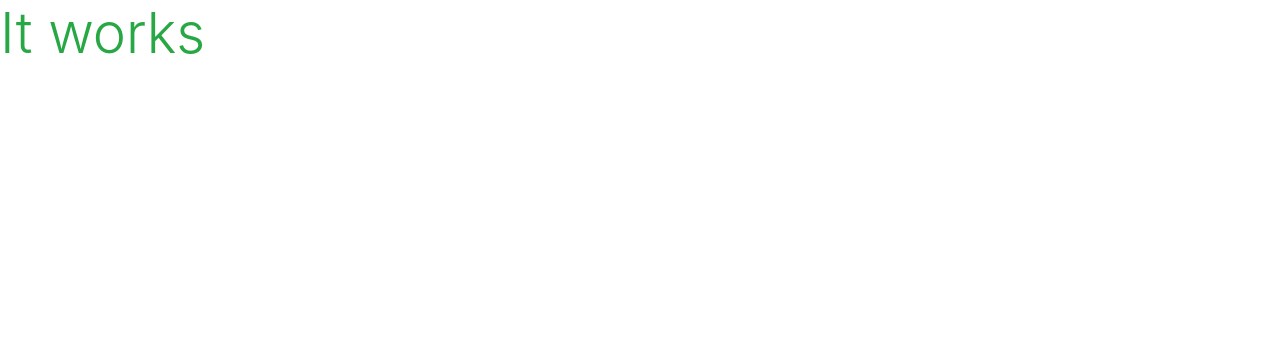
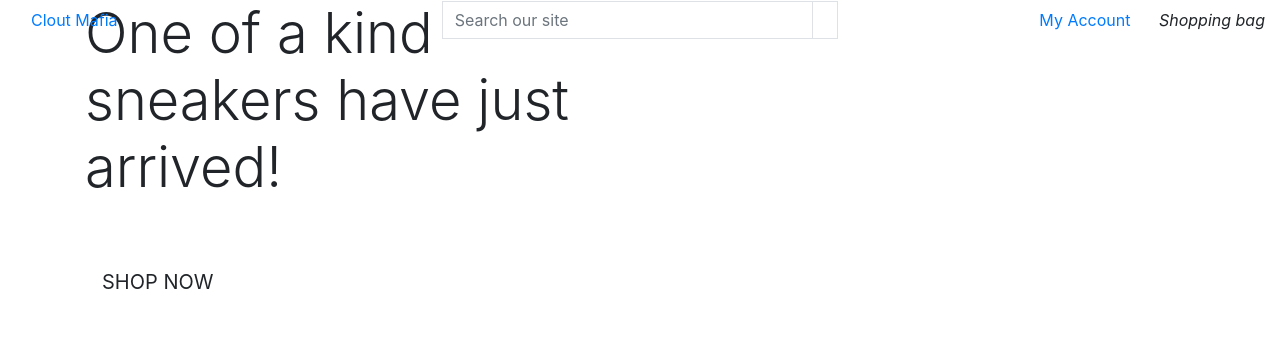
Before and after one commit to adnanmuhtadi/milestone-project-4, a Django app: page / in a window 1280 px wide. Shown: the top 361 px of the page. Run offline with Django 3.2, Linux system fonts and the light colour scheme; some libraries are stand-ins or nearby versions.

Commit message:
Mod - Added navigation bar template
Added the fundamental structure of the navigation bar

```diff
--- a/home/templates/home/index.html
+++ b/home/templates/home/index.html
@@ -1,6 +1,27 @@
 {% extends "base.html" %}
 {% load static %}
 
+{% block page_header %}
+    <div class="container header-container">
+        <div class="row">
+            <div class="col">
+
+            </div>
+        </div>
+    </div>
+{% endblock %}
+
 {% block content %}
-<h1 class="display-4 text-success">It works</h1>
+    <div class="container h-100">
+        <div class="row h-100">
+            <div class="col-7 col-md-6 my-auto">
+                <h1 class="display-4 logo-front text-black">One of a kind sneakers have just arrived!</h1>
+                <div class="my-5">
+                    <h4>
+                        <a href="" class="show-now-button btn btn-lg rounded-0 text-uppercase py-3">Shop Now</a>
+                    </h4>
+                </div>
+            </div>
+        </div>
+    </div>
 {% endblock %}
--- a/templates/base.html
+++ b/templates/base.html
@@ -38,7 +38,65 @@
 
     <body>
 
-        <header class="container-fluid fixed-top"></header>
+        <header class="container-fluid fixed-top">
+            <div class="row">
+                <!-- linking 'home' url which was defined in urls.py-->
+                <div class="col-12 col-lg-4 my-auto py-1 py-lg-0 text-center text-lg-left">
+                    <a href="" class="nav-link main-logo-link">Clout Mafia</a>
+                </div>
+                <!-- Search functionality -->
+                <div class="col-12 col-lg-4 my-auto py-1 py-lg-0">
+                    <form method="GET" action="">
+                        <div class="input-group w-100">
+                            <input class="form-control border border-black rounded-0" type="text" name="q" placeholder="Search our site">
+                            <!-- input append group which makes the search icon (https://fontawesome.com/v5.15/icons/search?style=solid) appear on the right-->
+                            <div class="input-group-append">
+                                <button class="form-control btn btn-black border border-black rounded-0" type="submit">
+                                    <span class="icon">
+                                        <i class="fas fa-search"></i>
+                                    </span>
+                                </button>
+                            </div>
+                        </div>
+                    </form>
+                </div>
+                <!-- Icons to display 'My Account' and the shopping basket -->
+                <div class="col-12 col-lg-4 my-auto py-1 py-lg-0">
+                    <ul class="list-inline list-unstyled text-center text-lg-right my-0">
+                        <!-- drop to display 'My Account Information' -->
+                        <li class="list-inline-item dropdown">
+                            <a class="text-black nav-link" href="#" id="user-options" data-toggle="dropdown" aria-haspopup="true" aria-expanded="false">
+                                <div class="text-center">
+                                    <div><i class="fas fa-user fa-lg"></i></div>
+                                    <p class="my-0">My Account</p>
+                                </div>
+                            </a>
+                            <!-- Drop Down options -->
+                            <div class="dropdown-menu border-1" aria-labelledby="user-menu">
+                                <!-- If the user has an account and is categories as a super user display the following -->
+                                {% if request.user.is_authenticated %}
+                                    {% if request.user.is_superuser %}
+                                        <a href="" class="dropdown-item">Product Management</a>
+                                        <a href="" class="dropdown-item">Add a Product</a>
+                                    {% endif %}
+                                    <a href="" class="dropdown-item">My Profile</a>
+                                    <a href="" class="dropdown-item">Write a Review</a>
+                                    <a href="" class="dropdown-item">Contact Us</a>
+                                    <a href="" class="dropdown-item">Logout</a>
+                                {% else %}
+                                    <a href="" class="dropdown-item">Register</a>
+                                    <a href="" class="dropdown-item">Login</a>
+                                {% endif %}
+                            </div>
+                        </li>
+                        <!-- Placeholder for the shopping bag-->
+                        <li class="list-inline-item">
+                            <div><i class="fas fa-shopping-bag fa-lg">Shopping bag</i></div>
+                        </li>
+                    </ul>
+                </div>
+            </div>
+        </header>
 
         {% if messages %}
             <div class="message-container"></div>
```
